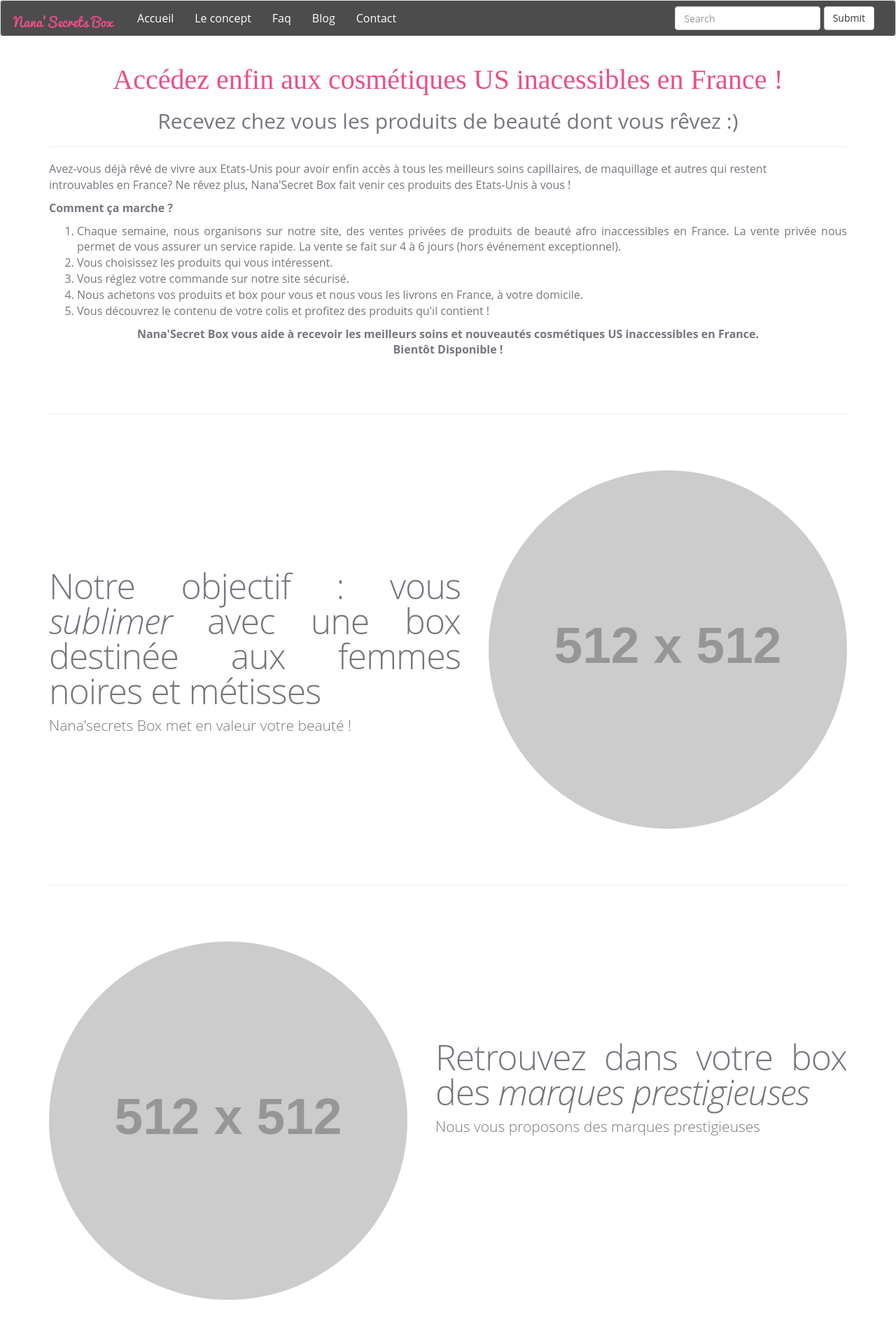
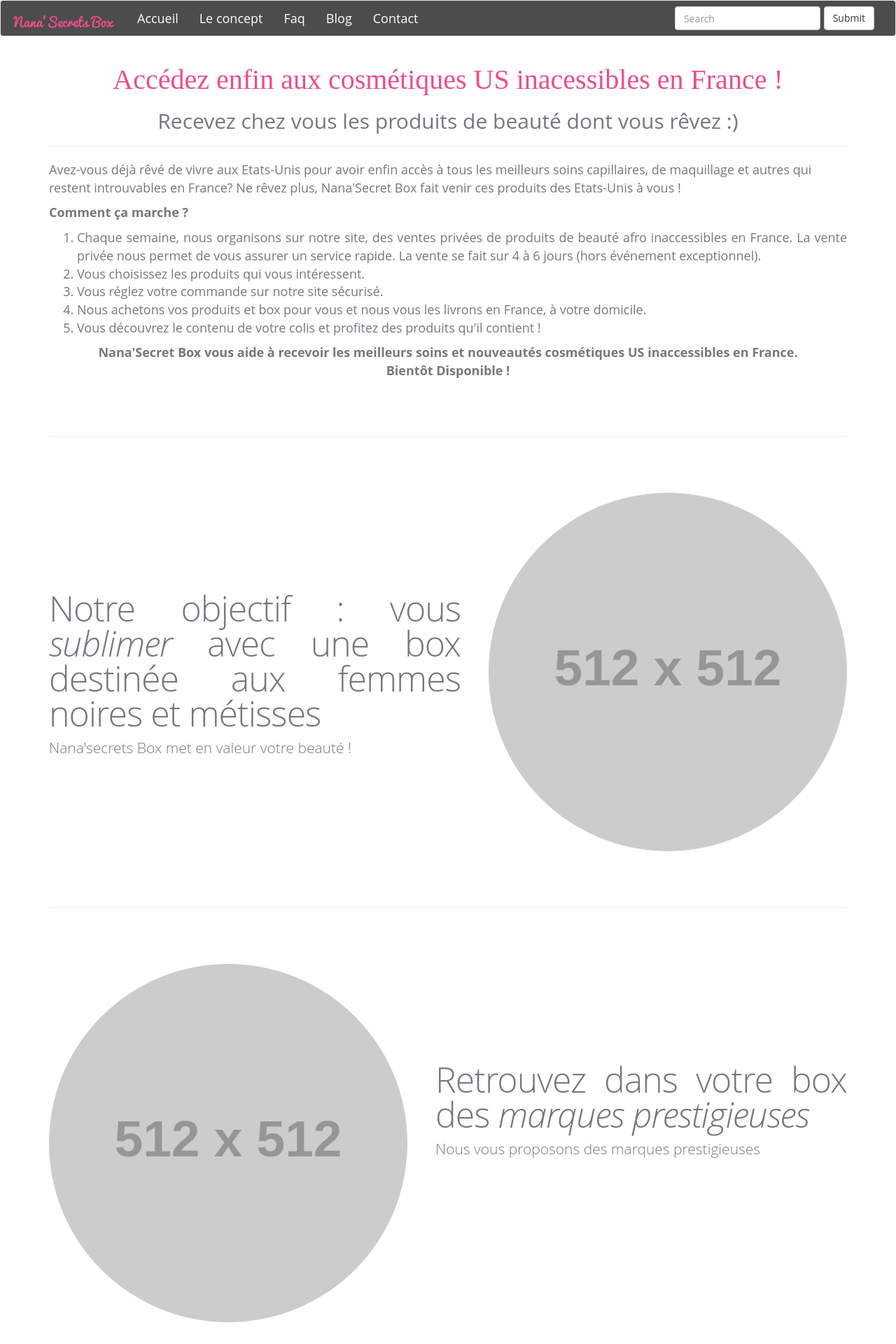
Before and after one commit to cdiomande78/jekyll-nanasecrets, a Jekyll site: the page built from le-concept.html, in a window 1280 px wide. Shown: the top 1920 px of the page at 70% size. Built offline with Jekyll 4.4.1, drawn with Linux system fonts in a browser that asks for light colours; nearby versions of some CDN libraries.

Commit message:
Motif page d'accueil et taille test

```diff
--- a/css/style.css
+++ b/css/style.css
@@ -2,7 +2,7 @@
 	color:#787680;
 	font-family: Open Sans;
 	background-color: #fff;
-  font-size: 16px;
+  font-size: 18px;
 }
 h1 {
 	color: #ee4d8a;
--- a/index.html
+++ b/index.html
@@ -45,7 +45,7 @@
 <div class="vertical-spacer"></div>
 
   </div>
-<h1 style="text-align: center;">Notre objectif : Vous sublimer ! Commandez vite votre box </h1>
+<h1 style="text-align: center;">Notre objectif : Vous aidez à recevoir chez vous les cosmétques US dont vous rêvez !</h1>
 <div class="container marketing">
 
   <!-- Three columns of text below the carousel -->
```
